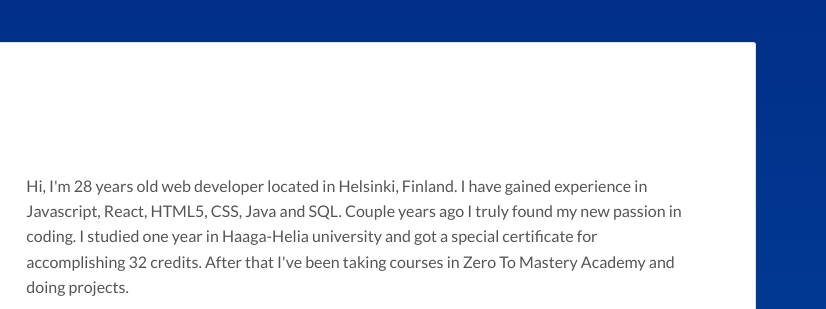
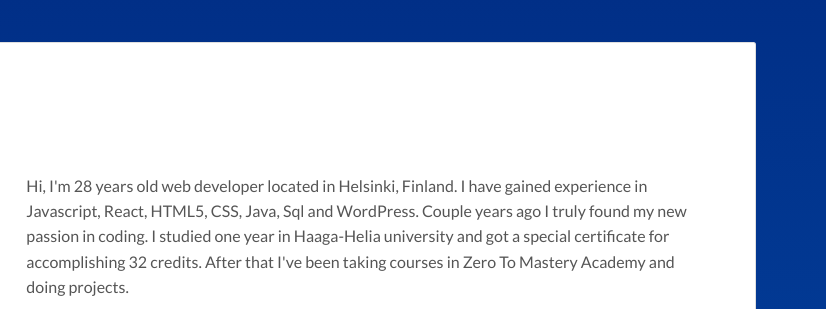
Before and after one commit to niemha3/niemha3.github.io, a plain HTML site: page index.html in a window 1280 px wide. Shown: the part 285-594 px from the top of the page, 454-1280 px from the left. Drawn offline with nearby package versions, Linux system fonts and the light colour scheme.

Commit message:
Changing text

```diff
--- a/index.html
+++ b/index.html
@@ -56,7 +56,7 @@
               </div>
               <div class="col-md-8">
 
-              <p>Hi, I'm 28 years old web developer located in Helsinki, Finland. I have gained experience in Javascript, React, HTML5, CSS, Java and SQL.
+              <p>Hi, I'm 28 years old web developer located in Helsinki, Finland. I have gained experience in Javascript, React, HTML5, CSS, Java, Sql and WordPress.
                 Couple years ago I truly found my new passion in coding. I studied one year in Haaga-Helia university and got a special certificate for accomplishing 32 credits.
                 After that I've been taking courses in Zero To Mastery Academy and doing projects.
               </p>
```
